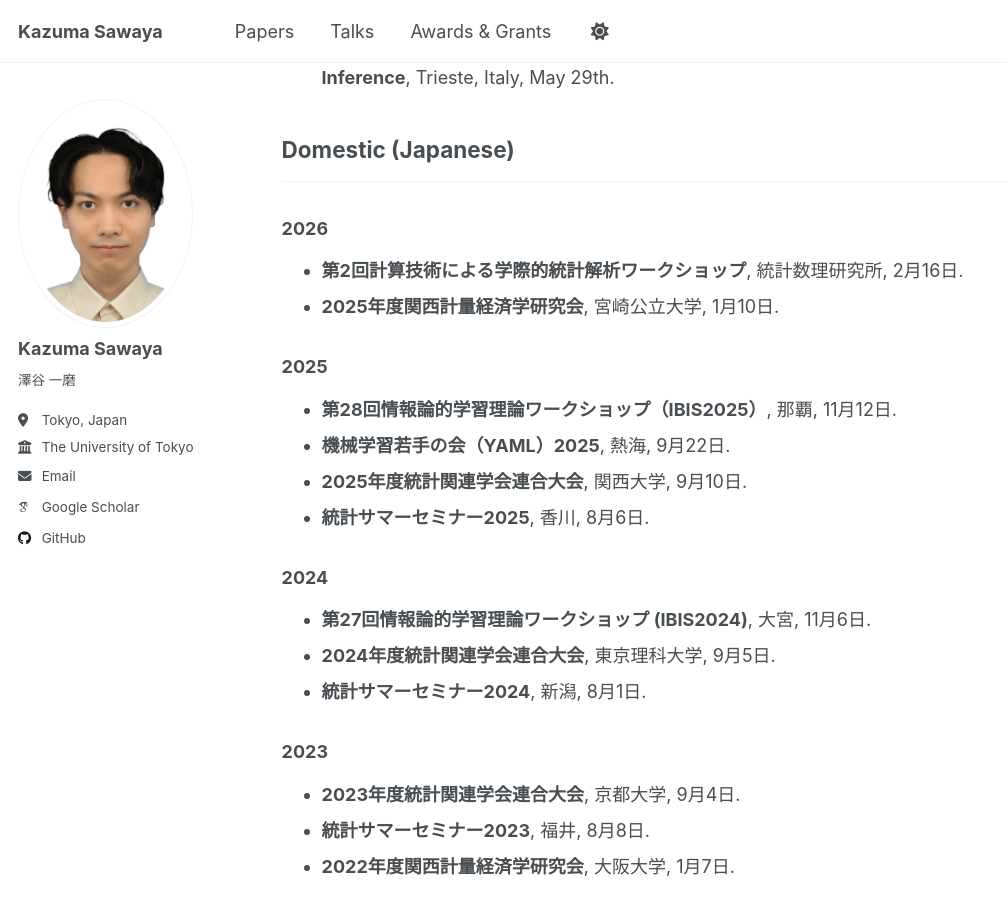
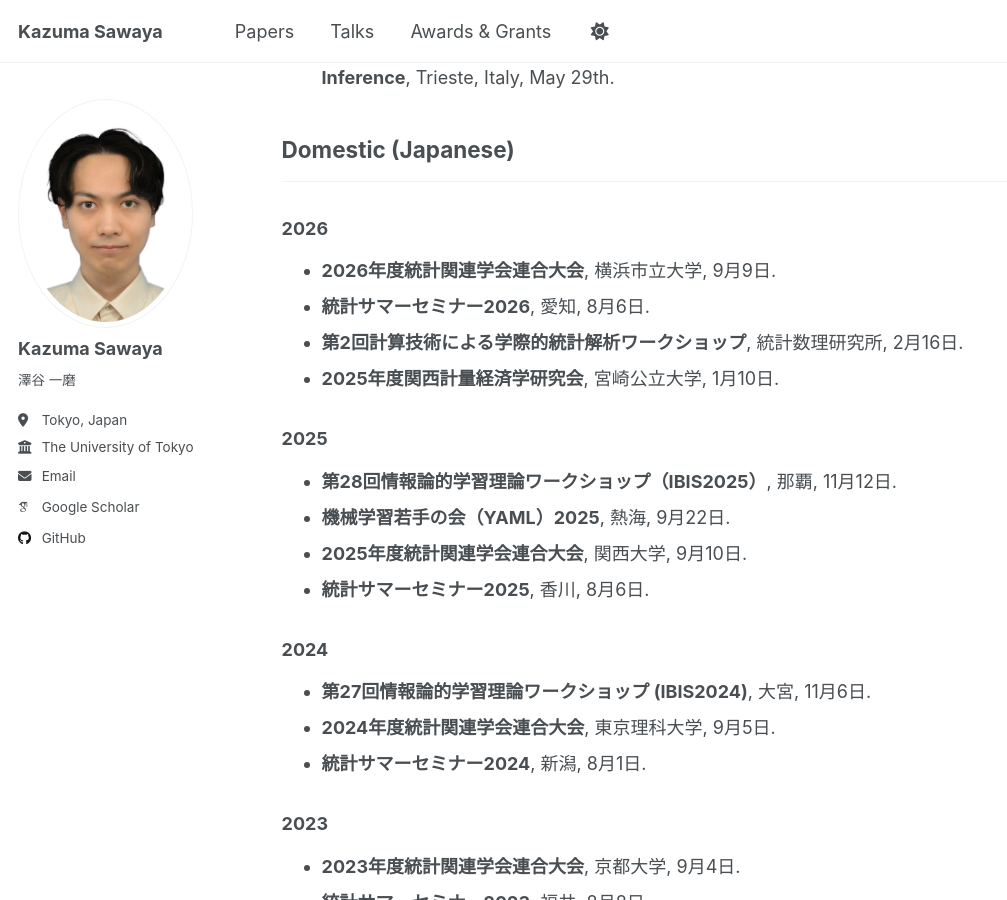
Before and after one commit to sawaya-ka/sawaya-ka.github.io, a Jekyll site: the page built from _pages/talks.md, in a window 1280 px wide and 900 px high, scrolled down 808 px. Shown: the whole window, without its empty margins (0-1007 px from the left). Built offline with Jekyll 4.4.1, drawn with Linux system fonts in a browser that asks for light colours; some web fonts are replaced; a script that is not in the unit is left out.

Commit message:
Update talks.md

```diff
--- a/_pages/talks.md
+++ b/_pages/talks.md
@@ -28,6 +28,8 @@ author_profile: true
 ## Domestic (Japanese)
 ---
 ### 2026
+- **2026年度統計関連学会連合大会**, 横浜市立大学, 9月9日.
+- **統計サマーセミナー2026**, 愛知, 8月6日.
 - **第2回計算技術による学際的統計解析ワークショップ**, 統計数理研究所, 2月16日.
 - **2025年度関西計量経済学研究会**, 宮崎公立大学, 1月10日.
 
```
